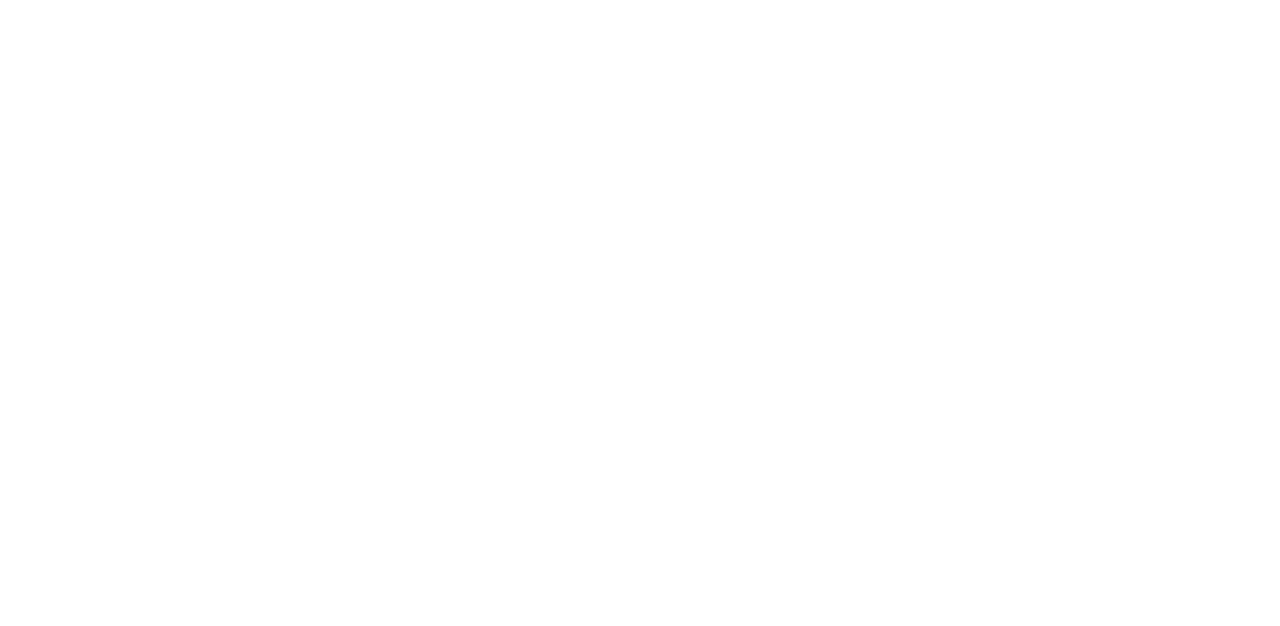
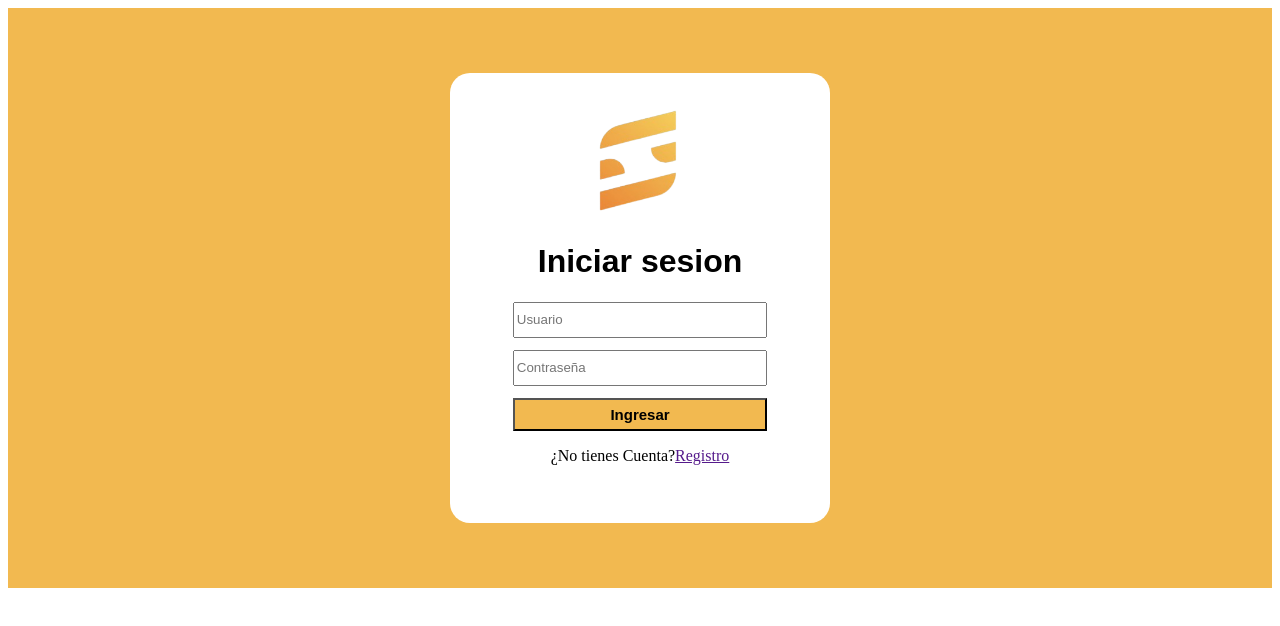
Before and after one commit to SamuelMarinTobon/ProyectoFinalWeb, a React (Vite) app: page /login in a window 1280 px wide. Before the commit this address had no page. Shown: the top 626 px of the page. Built offline with nearby package versions, Linux system fonts and the light colour scheme.

Commit message:
arreglos

```diff
--- a/src/App.jsx
+++ b/src/App.jsx
@@ -1,15 +1,14 @@
 import { BrowserRouter as Router, Routes, Route } from 'react-router-dom';
 
 
-import Home from './components/Home/Home';
 import Ingreso from './components/Ingreso/Ingreso';
 
 function App() {
   return (
     <Router>
       <Routes>
-        <Route path='/' element={<Ingreso />} />
-        <Route path='/home' element={<Home />} />
+        <Route path='/login' element={<Ingreso />} />
+
       </Routes>
     </Router>
   );
--- a/src/components/Ingreso/Ingreso.jsx
+++ b/src/components/Ingreso/Ingreso.jsx
@@ -1,6 +1,6 @@
 import React from 'react';
+import logo from '../../assets/logo.png';
 import './Ingreso.css';
-import logo from '../../assets/logo.png';
 
 export default function Ingreso() {
   return (
@@ -17,6 +17,5 @@
         </p>
       </div>
     </div>
-
   );
 }
```
Lines whose indentation alone changed are shown as unchanged.
